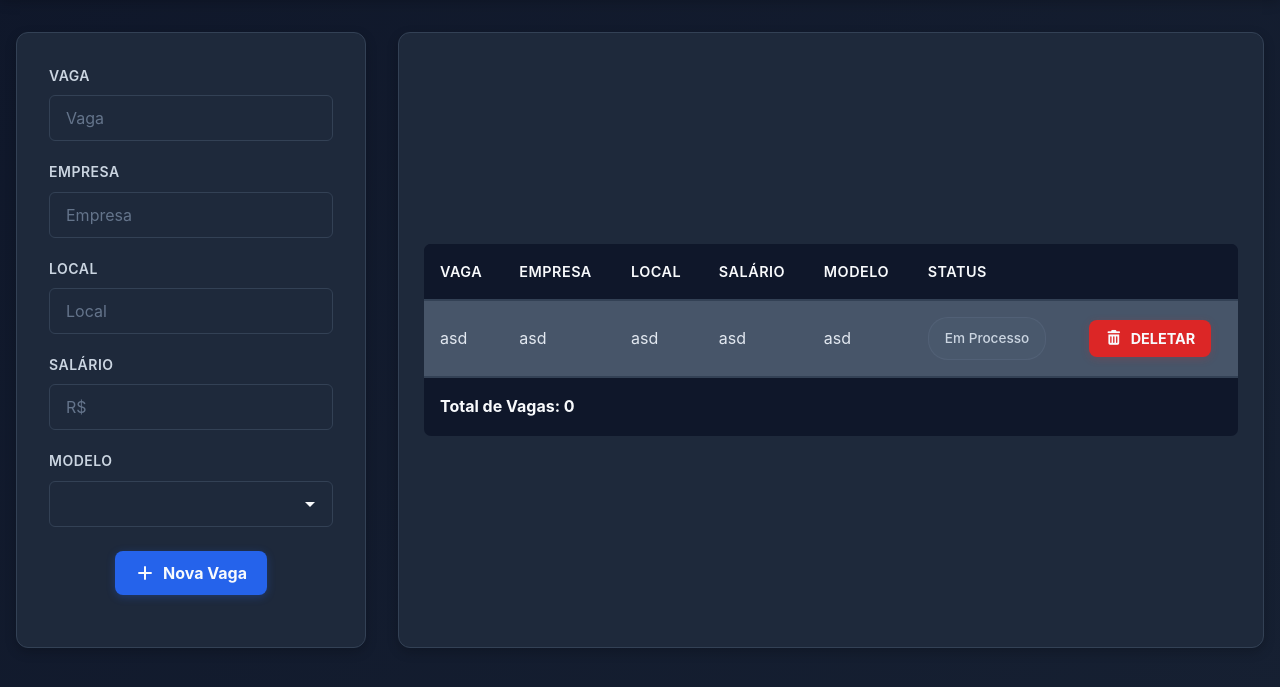
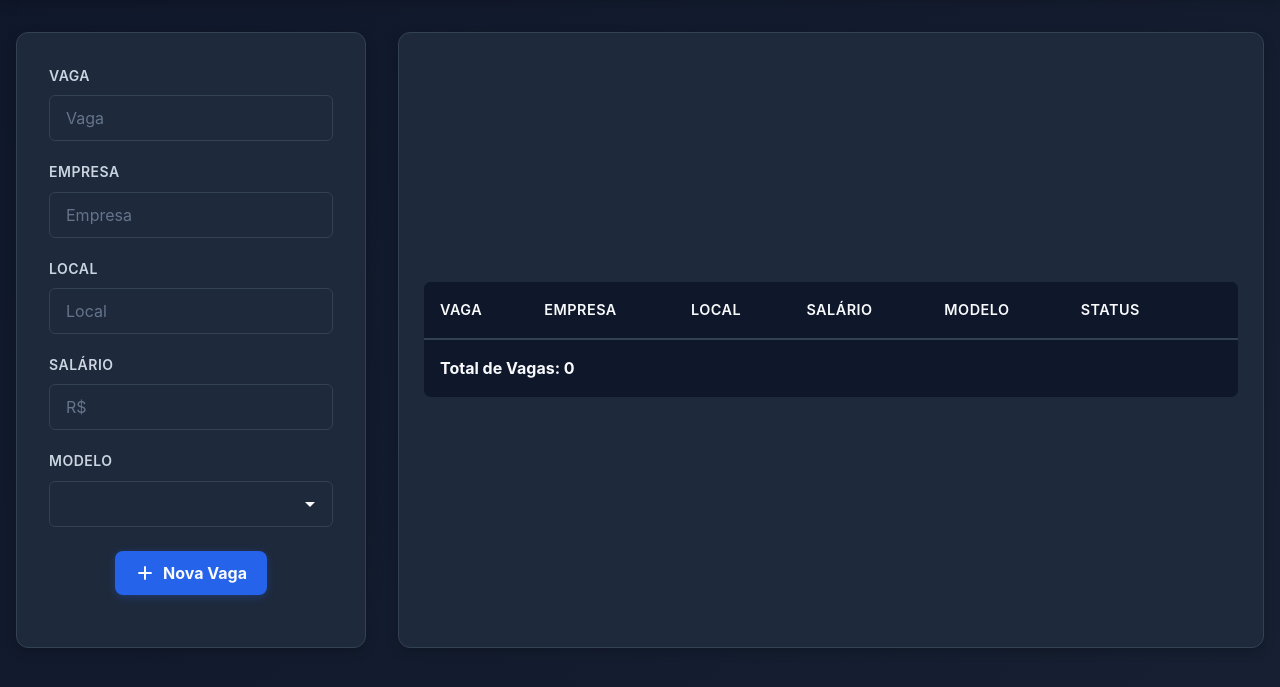
Before and after one commit to EnzoSanchez23/VagasTrack, a FastAPI app: template app/templates/index.html in a window 1280 px wide. Shown: the part 70-757 px from the top of the page. Run offline with FastAPI, Linux system fonts and the light colour scheme; the template is opened without the code that fills it, so the values that code supplies are empty; some libraries are stand-ins or nearby versions.

Commit message:
Removendo linha de template

```diff
--- a/app/templates/index.html
+++ b/app/templates/index.html
@@ -75,16 +75,6 @@
                                 </tr>
                             </thead>
                             <tbody>
-                                <tr>
-                                    <td>asd</td>
-                                    <td>asd</td>
-                                    <td>asd</td>
-                                    <td>asd</td>
-                                    <td>asd</td>
-                                    <td><div class="texto-status">Em Processo</div></td>
-                                    <td><button class="btn-delete"><i class="fa-solid fa-trash-can"></i> <b>DELETAR</b></button></td>
-                                </tr>
-
                                 {% if vagas %}
                                     {% for vaga in vagas %}
                                         <tr>
```
